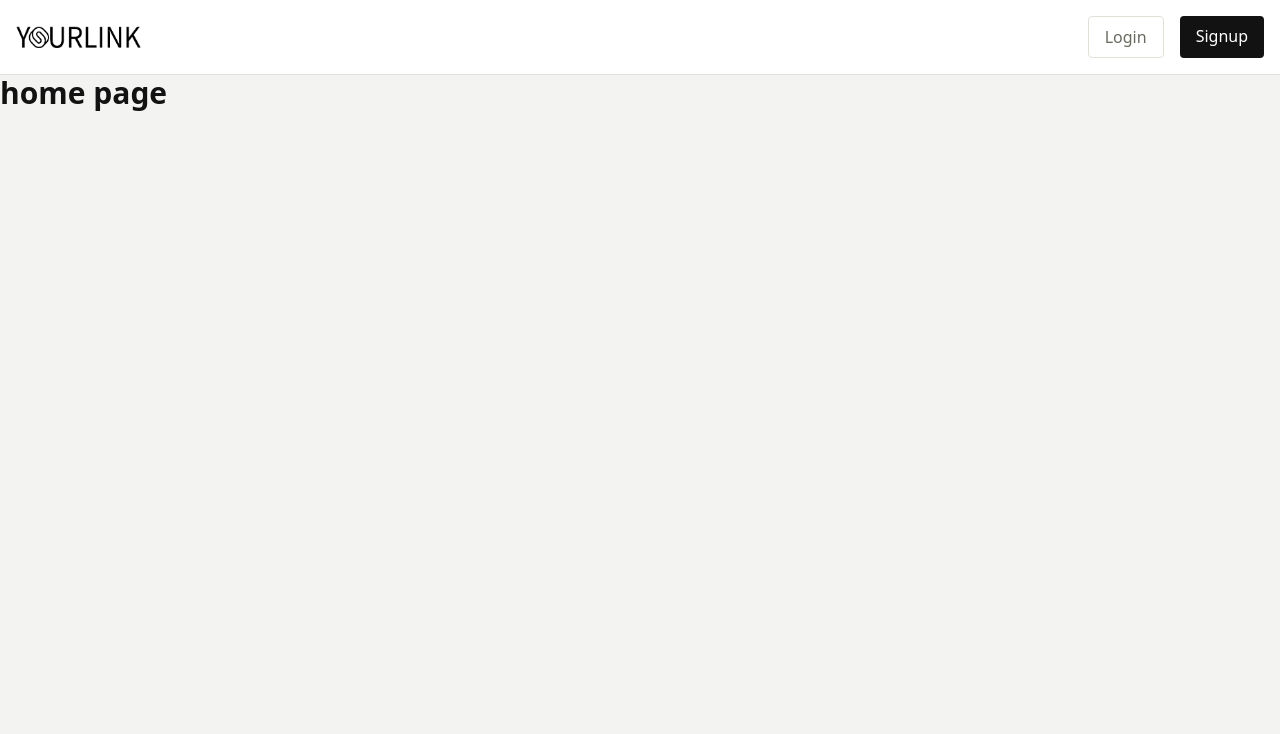
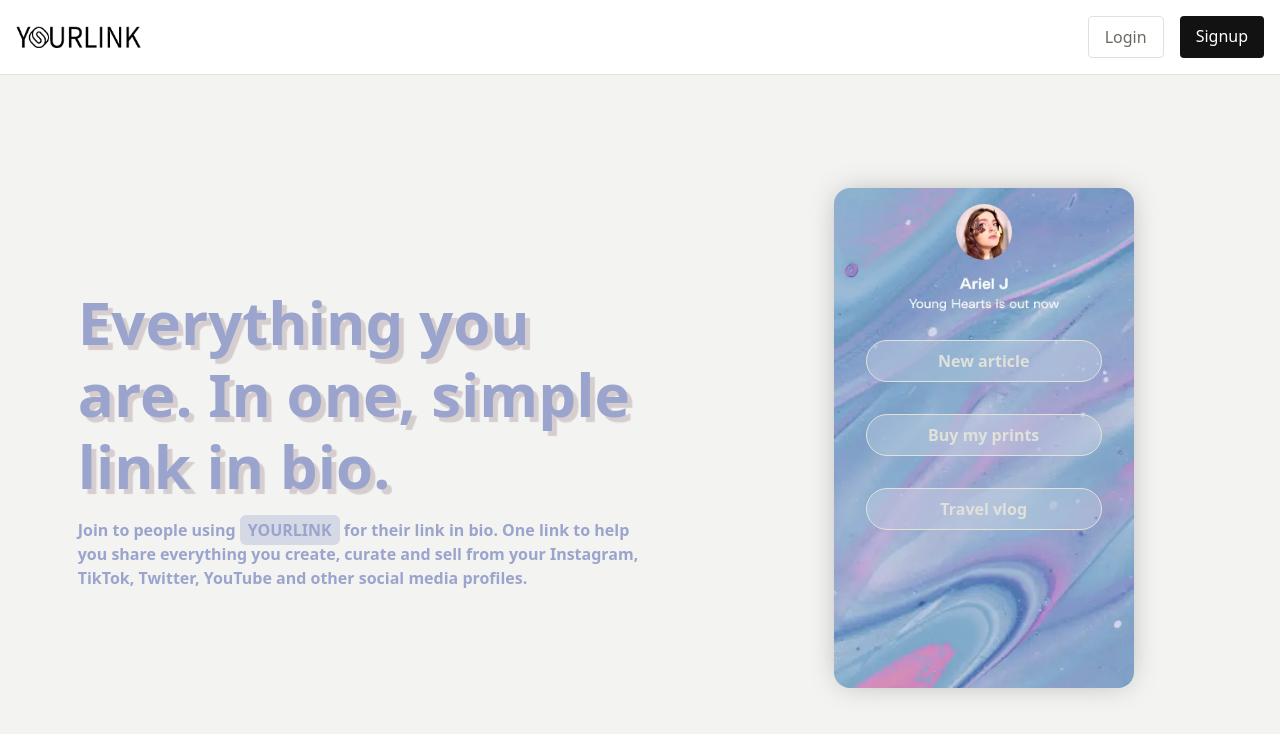
Before and after one commit to SimoSamaa/YourLink, a Vue app in the folder client/: page / in a window 1280 px wide. Shown: the top 734 px of the page. Built offline with nearby package versions, Linux system fonts and the light colour scheme.

Commit message:
add landing & not found page

```diff
--- a/client/src/App.vue
+++ b/client/src/App.vue
@@ -5,7 +5,10 @@
   </section>
 </template>
 
-<script lang="ts" setup>
+<script
+  lang="ts"
+  setup
+>
 import { computed } from "vue";
 import { useRoute, useRouter } from "vue-router";
 import { useStore } from "vuex";
@@ -24,7 +27,8 @@ const removeNavVis = computed<boolean>(
     route.name === "preview" ||
     route.name === "loginPage" ||
     route.name === "signupPage" ||
-    route.name === "userProfile"
+    route.name === "userProfile" ||
+    route.name === "notFound"
 );
 
 const autoLogin = () => {
--- a/client/src/router.ts
+++ b/client/src/router.ts
@@ -10,6 +10,7 @@ import AppearancePage from '@/views/admin/AppearancePage.vue';
 import AccountPage from '@/views/admin/AccountPage.vue';
 import PreviewPage from '@/views/admin/PreviewPage.vue';
 import UserProfile from '@/views/visitor/UserProfile.vue';
+import notFoundpage from '@/views/notFoundpage.vue';
 
 
 const router = createRouter({
@@ -21,7 +22,8 @@ const router = createRouter({
     },
     {
       path: '',
-      component: HomePage
+      component: HomePage,
+      name: 'home'
     },
     {
       props: true,
@@ -40,6 +42,11 @@ const router = createRouter({
       component: signupPage,
       name: 'signupPage',
       meta: { requiresUnauth: true },
+    },
+    {
+      path: '/:not(.*)',
+      component: notFoundpage,
+      name: 'notFound',
     },
     {
       path: '/admin',
--- a/client/src/scss/main-style.scss
+++ b/client/src/scss/main-style.scss
@@ -59,6 +59,10 @@
       font-size: clamp(32px, 3vw, 50px);
     }
 
+    .loading::before {
+      @apply content-[''] inset-0 absolute animate-pulse bg-border;
+    }
+
     .auth-form {
       @apply grid gap-4 mx-auto w-[600px] max-w-full;
 
@@ -109,7 +113,7 @@
     }
 
     @include breakpoint("sm") {
-      @apply place-content-center;
+      @apply min-h-0 pt-8;
 
       &>div:nth-child(1) {
         @apply p-4;
--- a/client/src/views/auth/LoginPage.vue
+++ b/client/src/views/auth/LoginPage.vue
@@ -2,13 +2,20 @@
   <section class="auth-page">
     <div class="px-10 py-8">
       <router-link to="/">
-        <img src="../../assets/logo.webp" alt="logo" id="logo" />
+        <img
+          src="../../assets/logo.webp"
+          alt="logo"
+          id="logo"
+        />
       </router-link>
       <div class="hero my-10 text-center">
         <h1 class="font-bold">Welcome back</h1>
         <p class="text-text2 mt-4">Login to YourLink</p>
       </div>
-      <form @submit.prevent="submitLogin" class="auth-form">
+      <form
+        @submit.prevent="submitLogin"
+        class="auth-form"
+      >
         <div
           class="auth-input"
           :class="{ 'input-checked-err': !login.email.isValid }"
@@ -21,9 +28,15 @@
             v-model="login.email.value"
           />
           <label for="email">Email</label>
-          <appIcon v-if="!login.email.isValid" name="error" />
+          <appIcon
+            v-if="!login.email.isValid"
+            name="error"
+          />
         </div>
-        <p v-if="!login.email.isValid" class="text-red-500 text-sm -mt-4">
+        <p
+          v-if="!login.email.isValid"
+          class="text-red-500 text-sm -mt-4"
+        >
           Please enter a valid email
         </p>
         <div
@@ -55,7 +68,10 @@
             />
           </svg>
         </div>
-        <p v-if="!login.password.isValid" class="text-red-500 text-sm -mt-4">
+        <p
+          v-if="!login.password.isValid"
+          class="text-red-500 text-sm -mt-4"
+        >
           please enter a password
         </p>
         <base-button
@@ -72,17 +88,26 @@
         <p>OR</p>
         <p>
           Don't have an account?
-          <router-link to="/auth/signup" class="text-blue-500 underline">
+          <router-link
+            to="/auth/signup"
+            class="text-blue-500 underline"
+          >
             signup
           </router-link>
         </p>
       </div>
     </div>
-    <div class="bg-img"></div>
+    <div
+      class="bg-img relative"
+      :class="{ 'loading': loading }"
+    ></div>
   </section>
 </template>
 
-<script lang="ts" setup>
+<script
+  lang="ts"
+  setup
+>
 import { reactive, ref } from "vue";
 import { useStore } from "vuex";
 import { useRouter } from "vue-router";
@@ -93,7 +118,7 @@ import { Login } from "@/types/interfacesAuth";
 const store = useStore();
 const router = useRouter();
 
-const [showPass, checkInputType] = useInputType();
+const [ showPass, checkInputType ] = useInputType();
 
 const inputPass = ref<HTMLInputElement | null>(null);
 const errMess = ref<string>("");
@@ -110,6 +135,11 @@ const login = reactive<Login>({
 });
 
 const loginFormValidation = ref<boolean>(true);
+const loading = ref(true);
+
+const bgImg = new Image();
+bgImg.onload = () => loading.value = false;
+bgImg.src = require('@/assets/login.png');
 
 const handledShowPass = () => {
   if (typeof checkInputType === "function")
@@ -161,6 +191,6 @@ const submitLogin = async () => {
 
 <style scoped>
 .bg-img {
-  background: url("../../assets/login.png") center / cover;
+  background: url("@/assets/login.png") center / cover;
 }
 </style>
--- /dev/null
+++ b/client/src/views/notFoundpage.vue
@@ -0,0 +1,25 @@
+<template>
+  <section>
+    <div class="max-w-md mx-auto translate-y-20 grid gap-4 px-4
+  place-items-center text-center">
+      <img
+        src="@/assets/icon.png"
+        class="w-[150px]"
+        alt="logo-small"
+      >
+      <h1>The page you’re looking for doesn’t exist.</h1>
+      <base-button
+        style="background: #A855F7; color: #fff;"
+        link
+      >back to home</base-button>
+    </div>
+
+    <img
+      class="w-36 fixed bottom-5 left-1/2 -translate-x-1/2"
+      src="@/assets//logo.webp"
+      alt="logo"
+    >
+  </section>
+</template>
+
+<style></style>
--- a/client/src/views/visitor/HomePage.vue
+++ b/client/src/views/visitor/HomePage.vue
@@ -1,3 +1,126 @@
 <template>
-  <h1>home page</h1>
+  <section class="min-h-[calc(100dvh-74.4px)] grid">
+    <div class="hero-sec p-10 grid place-content-center">
+      <div class="max-w-xl text-[#9BA4CD]">
+        <h1 class="text-pretty font-bold">Everything you are. In one, simple link in
+          bio.</h1>
+        <p class="mt-4 font-semibold">Join to people using
+          <span class="bg-[#9ba4cd57] px-2 py-1 rounded-md">YOURLINK</span>
+          for their link in bio. One link to help you share everything you create, curate
+          and sell from your Instagram, TikTok, Twitter, YouTube and other social media profiles.
+        </p>
+      </div>
+    </div>
+    <div class="phone-container pr-11 max-[1000px]:pr-9 max-[650px]:p-0 grid place-content-center">
+      <div
+        ref="homePagePhone"
+        class="phone rounded-2xl w-[300px] h-[500px] pt-4 p-8"
+      >
+        <img
+          class="size-14 rounded-full mx-auto mb-20"
+          src="@/assets/avatar.webp"
+          alt="profile"
+        >
+        <div class="links space-y-4 text-center font-semibold text-border">
+          <div>New article</div>
+          <div>Buy my prints</div>
+          <div>Travel vlog</div>
+        </div>
+      </div>
+    </div>
+  </section>
 </template>
+
+<script
+  lang="ts"
+  setup
+>
+import { ref, onMounted } from 'vue';
+
+const homePagePhone = ref<HTMLElement | null>(null);
+
+onMounted(() => {
+  const phone = (homePagePhone.value as HTMLDivElement)
+  document.addEventListener("mousemove", (e) => contentMove(e, phone));
+
+  function contentMove(event: MouseEvent | Touch, element: HTMLElement) {
+    const x = event.clientX;
+    const y = event.clientY;
+
+    const middleX = window.innerWidth / 2;
+    const middleY = window.innerHeight / 2;
+
+    const offsetX = ((x - middleX) / middleX) * 30;
+    const offsetY = ((y - middleY) / middleY) * 30;
+
+    element.style.setProperty("--rotateX", offsetX + "deg");
+    element.style.setProperty("--rotateY", -1 * offsetY + "deg");
+  }
+
+  document.addEventListener("touchmove", (e) => {
+    [ ...e.changedTouches ].forEach((e: Touch) => contentMove(e, phone));
+  });
+})
+</script>
+
+<style
+  scoped
+  lang="scss"
+>
+@import '@/scss/helpers/mixins';
+
+section {
+  grid-template-columns: 2fr 1.5fr;
+
+  h1 {
+    text-shadow: 5px 5px 1px #d6cece;
+    font-size: clamp(25px, 5vw, 60px);
+    line-height: 1.2;
+  }
+
+  .phone {
+    background: url('@/assets/bg.webp') no-repeat center /cover;
+    transform-style: preserve-3d;
+    transform:
+      perspective(5000px) rotateY(var(--rotateX)) rotateX(var(--rotateY));
+
+    &::before {
+      @apply content-[''] blur-[15px] absolute bg-[#504b4b] inset-2 opacity-50;
+      transform: translateZ(-50px);
+    }
+
+    img {
+      transform: translateZ(20px);
+    }
+
+    .links {
+      transform-style: preserve-3d;
+    }
+
+    .links>* {
+      @apply px-4 py-2 rounded-full border-border border bg-[#ffffff33] backdrop-blur-[20px];
+      transform: translateZ(20px);
+    }
+
+    @include breakpoint('md') {
+      scale: .8;
+    }
+
+    @include breakpoint('sm') {
+      scale: .6;
+    }
+  }
+
+  @include breakpoint('sm') {
+    @apply flex flex-col-reverse justify-end pt-0 p-8;
+
+    .hero-sec {
+      @apply p-0 text-center mx-auto max-w-full w-[350px];
+    }
+
+    .phone-container {
+      @apply h-[400px]
+    }
+  }
+}
+</style>
```
Also changed, not shown: client/src/components/UI/BaseButton.vue (+17 -10 lines), client/src/components/UI/LoadingSpinner.vue (+7 -1 lines), client/src/components/layouts/NavigationVisitor.vue (+35 -12 lines), client/src/views/auth/signupPage.vue (+43 -15 lines), client/src/views/visitor/UserProfile.vue (+40 -12 lines), client/src/assets/avatar.webp (added), client/src/assets/bg.webp (added).
